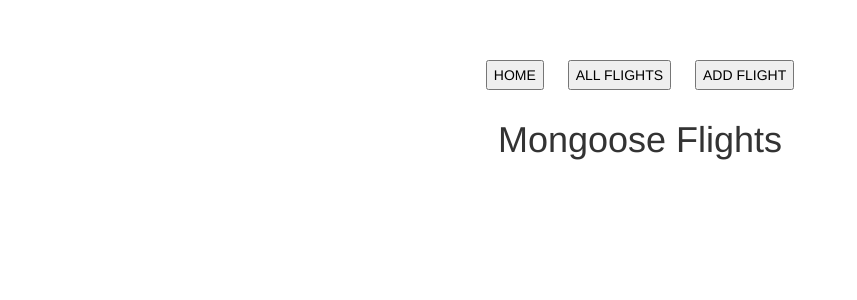
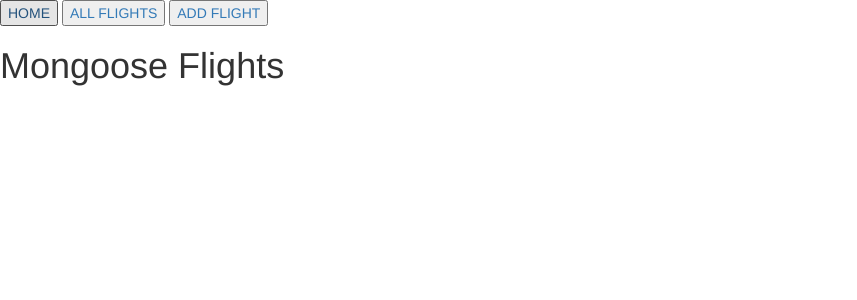
Before and after one commit to tiffbouchard/mongoose-flights, a Node server app: page / in a window 1280 px wide. Shown: the top 300 px of the page, without its empty margins (0-857 px from the left). Run offline with Node 20, Linux system fonts and the light colour scheme; some libraries are stand-ins or nearby versions.

Commit message:
Get rid of body styles

```diff
--- a/public/stylesheets/style.css
+++ b/public/stylesheets/style.css
@@ -1,9 +1,7 @@
-body {
+header {
   text-align: center;
-  padding: 50px;
+  padding: 30px 30px 0 30px;
 }
-button {
-  height: 30px;
-  margin: 10px;
-  color: black;
+section {
+  text-align: center;
 }
```
